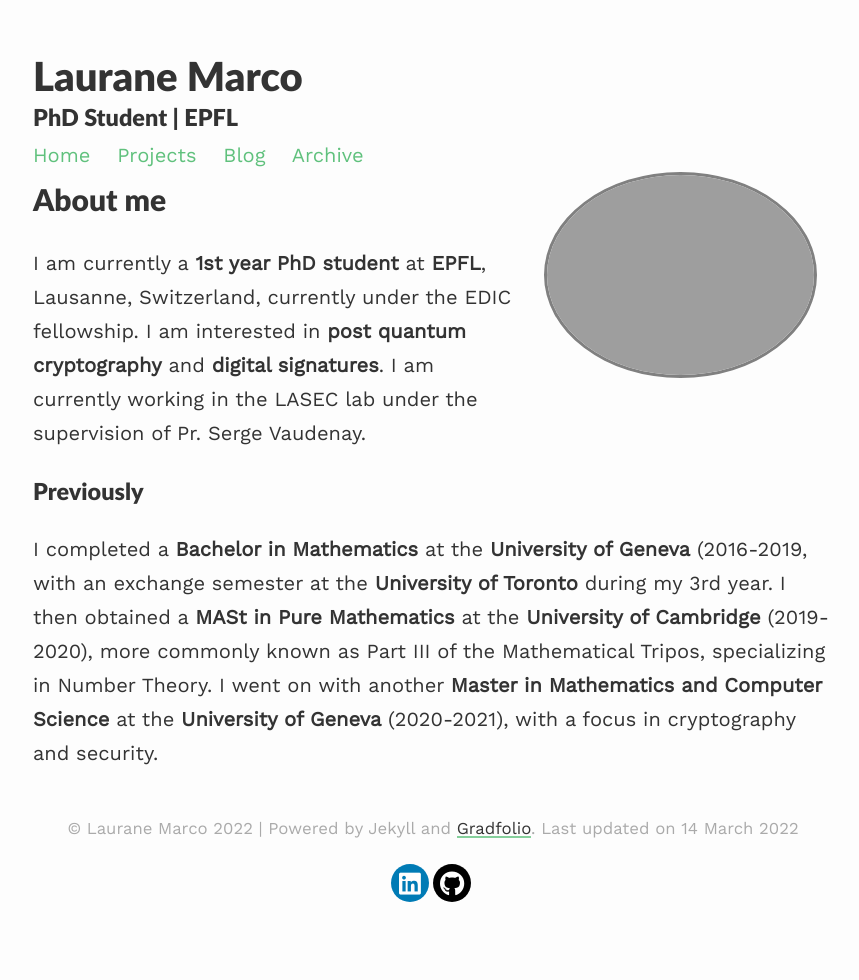
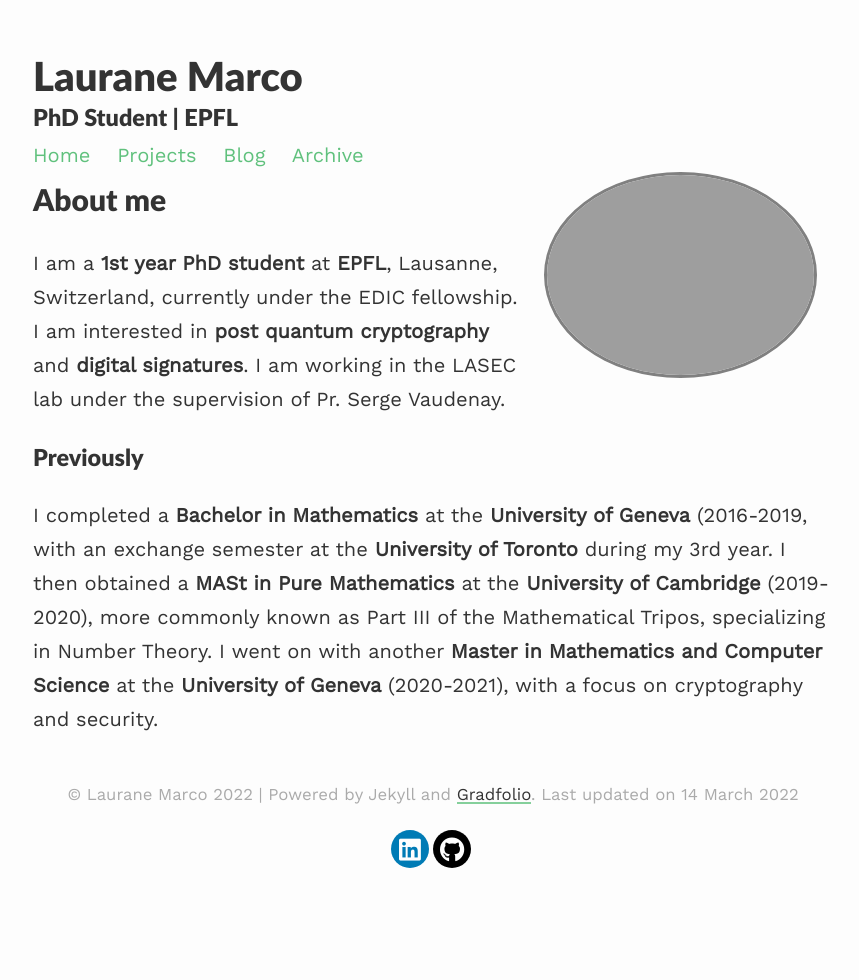
Before and after one commit to lauranemarco/lauranemarco.github.io, a Jekyll site: the page built from index.md, in a window 1280 px wide. Shown: the whole page, without its empty margins (207-1066 px from the left). Built offline with Jekyll 4.4.1, drawn with Linux system fonts in a browser that asks for light colours; nearby versions of some CDN libraries; our own code applies the rules of GitHub Pages for plain Markdown files.

Commit message:
Update index.md

```diff
--- a/index.md
+++ b/index.md
@@ -8,12 +8,12 @@ published: true
 ---
 
 ## About me
-I am currently a **1st year PhD student** at **EPFL**, Lausanne, Switzerland, currently under the EDIC fellowship.
+I am a **1st year PhD student** at **EPFL**, Lausanne, Switzerland, currently under the EDIC fellowship.
 I am interested in **post quantum cryptography** and **digital signatures**.
-I am currently working in the LASEC lab under the supervision of Pr. Serge Vaudenay.
+I am working in the LASEC lab under the supervision of Pr. Serge Vaudenay.
 
 ### Previously
 
 I completed a **Bachelor in Mathematics** at the **University of Geneva** (2016-2019, with an exchange semester at the **University of Toronto** during my 3rd year.
 I then obtained a **MASt in Pure Mathematics** at the **University of Cambridge** (2019-2020), more commonly known as Part III of the Mathematical Tripos, specializing in Number Theory.
-I went on with another **Master in Mathematics and Computer Science** at the **University of Geneva** (2020-2021), with a focus in cryptography and security.
+I went on with another **Master in Mathematics and Computer Science** at the **University of Geneva** (2020-2021), with a focus on cryptography and security.
```
